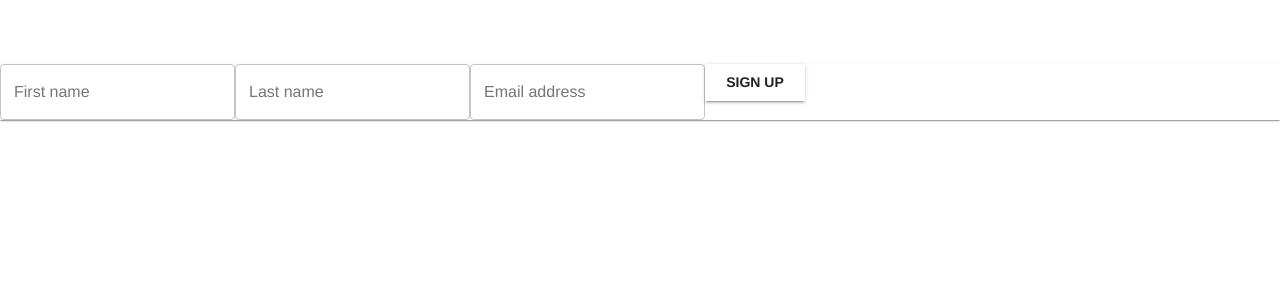
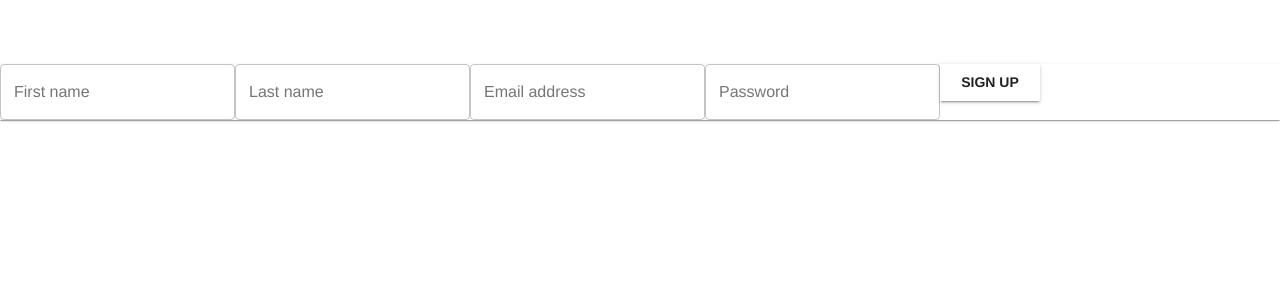
Before and after one commit to dzx11/form-template, a React (Create React App) app: page / in a window 1280 px wide. Shown: the top 300 px of the page. Built offline with nearby package versions, Linux system fonts and the light colour scheme.

Commit message:
Add password field with validation and improve validation for other fields

```diff
--- a/src/pages/MainPage.js
+++ b/src/pages/MainPage.js
@@ -31,17 +31,23 @@ const MainPage = () => {
 
     const [didSubmit, setDidSubmit] = useState(false);
 
+    // For use in passwordError
+    // 0: field is empty
+    // 1: field is valid
+    // 2: field is < 12 characters
+    // 3: field doesn't contain at least 2 upper case letters, 2 numbers, and 2 symbols
+    const pwEmpty = 0, pwValid = 1, pwShort = 2, pwSimple = 3;
+
     const submit = (e) => {
         setDidSubmit(true);
-
     }
 
     const firstNameError = () => {
-        return didSubmit && firstName === "";
+        return didSubmit && (!firstName || firstName.trim().length === 0);
     }
 
     const lastNameError = () => {
-        return didSubmit && lastName === "";
+        return didSubmit && (!lastName || lastName.trim().length === 0);
     }
 
     const emailError = () => {
@@ -50,6 +56,67 @@ const MainPage = () => {
         const isValid = reg.test(email)
 
         return didSubmit && !isValid;
+    }
+
+    const passwordError = () => {
+        // Return 0: field is empty
+        // Return 1: field is valid
+        // Return 2: field is < 12 characters
+        // Return 3: field doesn't contain at least 2 upper case letters, 2 numbers, and 2 symbols
+
+        if (didSubmit) {
+            if (password === "") {
+                return pwEmpty;
+            } else if (password.length < 12) {
+                return pwShort;
+            } else if (checkPasswordTooSimple(password)) {
+                return pwSimple;
+            } else {
+                return pwValid;
+            }
+        } else {
+            return pwValid; // don't show error if user didn't submit
+        };
+
+        function checkPasswordTooSimple(str) {
+            // field doesn't contain at least 2 upper case letters, 2 numbers, and 2 symbols
+            let upperCount = 0, numberCount = 0, symbolCount = 0;
+
+            let symbolsList = ["'", ";", ":", "/", "?", ">", ".", "<", ",", "[", "{", "}", "]", "+", "=", "-", "_", ")", "(", "*", "&", "^", "%", "$", "#", "@", "!", "~", "`", '"']
+
+            upperCount = (str.match(/[A-Z]/g) || [] ).length; // Credit https://stackoverflow.com/questions/19171240/counting-upper-and-lower-case-characters-in-a-string
+
+            for (let i = 0; i < str.length; i++) {
+                let c = str[i];
+                if (!isNaN(parseInt(c))) {
+                    numberCount++;
+                }
+                else if (symbolsList.includes(c)) {
+                    symbolCount++;
+                }
+            }
+
+            if (upperCount < 2 || numberCount < 2 || symbolCount < 2) {
+                return true;
+            } else {
+                return false;
+            }
+        }
+    }
+
+    const passwordHelperText = (errorCode) => {
+        switch(errorCode) {
+            case pwEmpty:
+                return "Please enter password";
+            case pwValid:
+                return "";
+            case pwShort:
+                return "Password must be at least 12 characters long";
+            case pwSimple:
+                return "Password must contain at least 2 upper case letters, 2 numbers, and 2 symbols";
+            default:
+                return "Please enter password";
+        }
     }
 
     return (
@@ -81,6 +148,15 @@ const MainPage = () => {
                             label="Email address"
                             variant="outlined"
                         />
+                        <TextField
+                            id="main-page-password"
+                            error={passwordError() !== pwValid}
+                            helperText={passwordHelperText(passwordError())}
+                            onChange={(event) => setPassword(event.target.value)}
+                            label="Password"
+                            variant="outlined"
+                            type="password"
+                        />
                         <Button
                             variant="contained"
                             onClick={submit}
```
